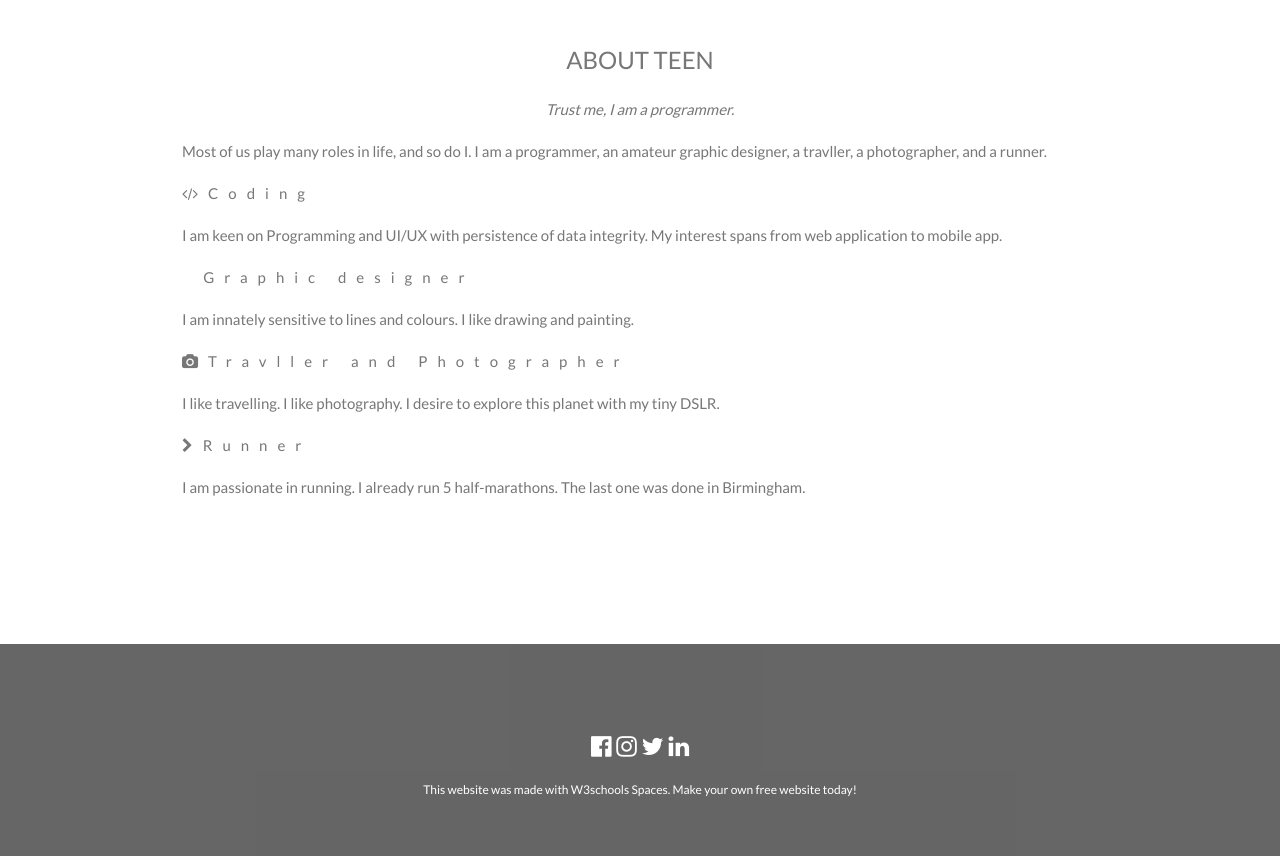
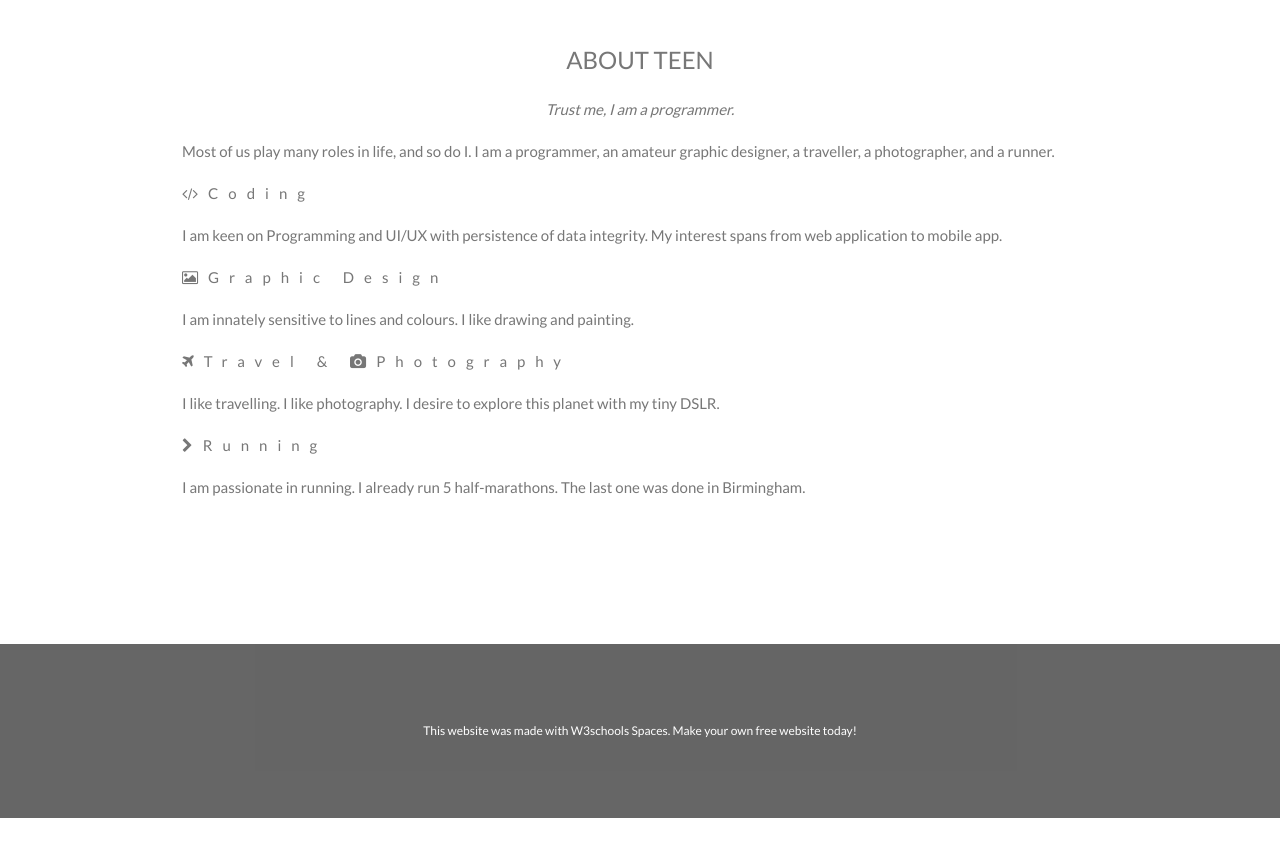
Before and after one commit to wymanteen/wymanteen.github.io, a plain HTML site: page index.html in a window 1280 px wide. Shown: the part 500-1356 px from the top of the page. After the commit the page ends 1318 px from the top, so only its background shows below. Drawn offline with nearby package versions, Linux system fonts and the light colour scheme.

Commit message:
Update index.html

```diff
--- a/index.html
+++ b/index.html
@@ -116,18 +116,20 @@
         <div class="w3-content w3-container w3-padding-64" id="about">
         <h3 class="w3-center">ABOUT TEEN</h3>
         <p class="w3-center"><em>Trust me, I am a programmer.</em></p>
-        <p>Most of us play many roles in life, and so do I. I am a programmer, an amateur graphic designer, a travller, a photographer, and a runner.</p>
+        <p>Most of us play many roles in life, and so do I. I am a programmer, an amateur graphic designer, a traveller, a photographer, and a runner.</p>
+
 
         <p class="w3-wide"><i class="fa fa-code"></i>Coding</p>
         <p>I am keen on Programming and UI/UX with persistence of data integrity. My interest spans from web application to mobile app.</p>
 
-        <p class="w3-wide"><i class="fa-file-image-o"></i>Graphic designer</p>
+
+        <p class="w3-wide"><i class="fa fa-picture-o"></i>Graphic Design</p>
         <p>I am innately sensitive to lines and colours. I like drawing and painting.</p>
 
-        <p class="w3-wide"><i class="fa fa-camera"></i>Travller and Photographer</p>
-        <p>I like travelling. I like photography. I desire to explore this planet with my tiny DSLR.</p>
+        <p class="w3-wide"><i class="fa fa-plane"></i>Travel & <i class="fa fa-camera"></i>Photography</p>
+        <p> I like travelling. I like photography. I desire to explore this planet with my tiny DSLR.</p>
 
-        <p class="w3-wide"><i class="fa fa-chevron-right"></i>Runner</p>
+        <p class="w3-wide"><i class="fa fa-chevron-right"></i>Running</p>
         <p>I am passionate in running. I already run 5 half-marathons. The last one was done in Birmingham.</p>
 
     </div>
@@ -136,11 +138,7 @@
 
     <!-- Footer. This section contains an ad for W3Schools Spaces. You can leave it to support us. -->
     <footer class="w3-center w3-black w3-padding-64 w3-opacity w3-hover-opacity-off">
-        <div class="w3-xlarge w3-section">
-            <i class="fa fa-facebook-official w3-hover-opacity"></i>
-            <i class="fa fa-instagram w3-hover-opacity"></i>
-            <i class="fa fa-twitter w3-hover-opacity"></i>
-            <i class="fa fa-linkedin w3-hover-opacity"></i>
+
     <p class="w3-small">This website was made with W3schools Spaces. Make your own free website today!</p>
     <!-- Footer end. -->
     </footer>
```
